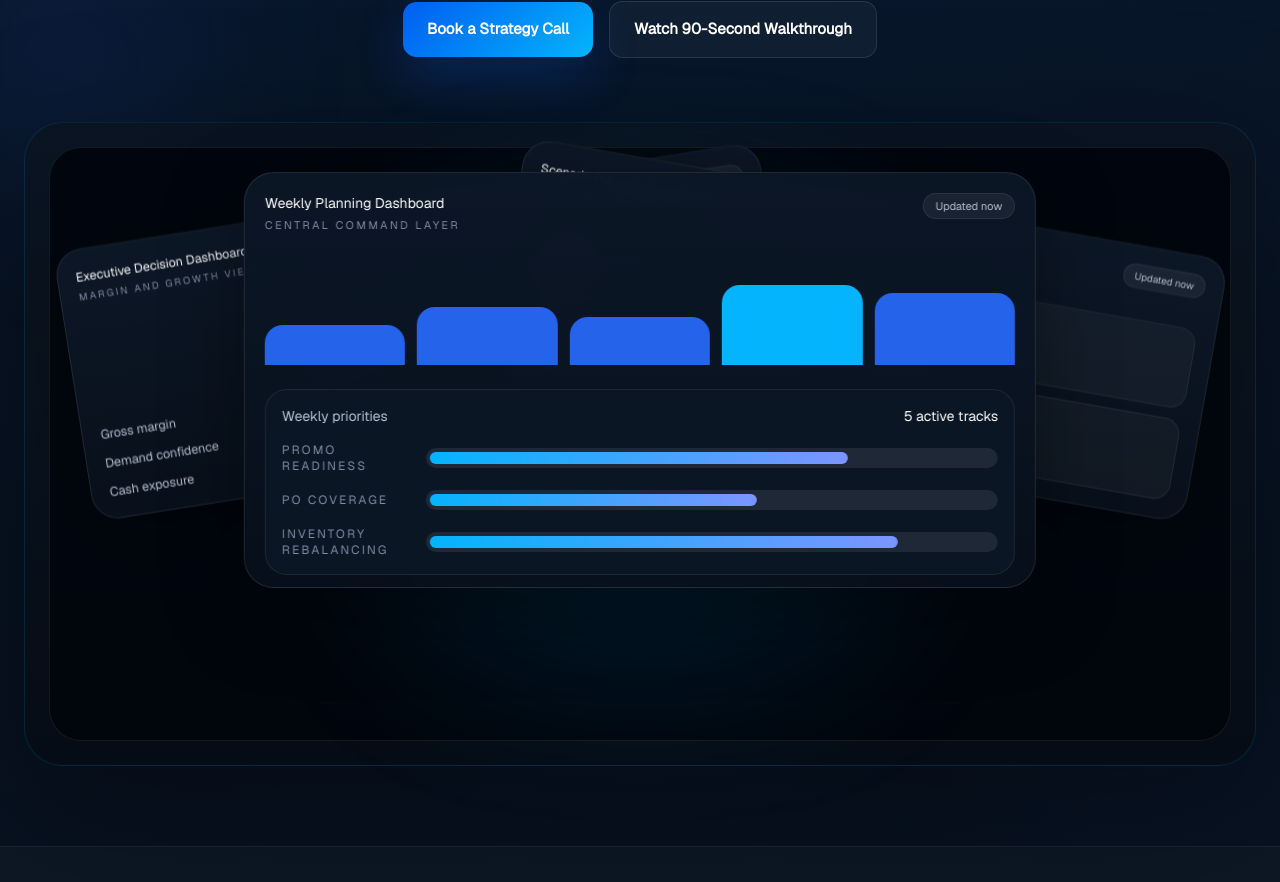
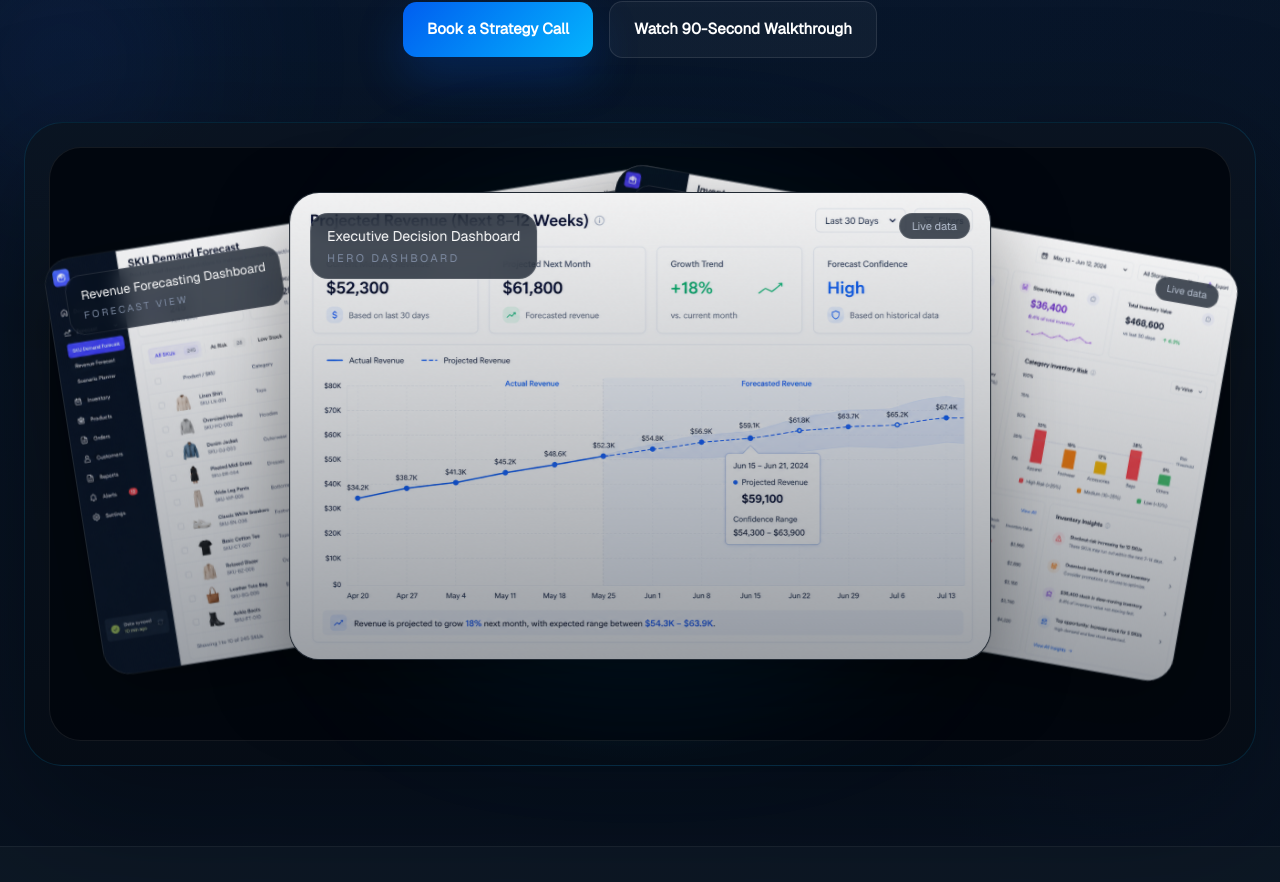
Before and after one commit to ArmanMehdi51214/scalesight_website, a Next.js app: page / in a window 1280 px wide. Shown: the part 536-1418 px from the top of the page. Built offline with nearby package versions, Linux system fonts and the light colour scheme.

Commit message:
replced the visuals with the provided visuals

```diff
--- a/components/PerspectiveShowcase.tsx
+++ b/components/PerspectiveShowcase.tsx
@@ -1,68 +1,74 @@
-function MiniBars() {
-  return (
-    <div className="mt-5 flex h-28 items-end gap-3">
-      {[40, 58, 48, 80, 72].map((height, index) => (
-        <div key={height} className="flex-1">
-          <div
-            className={`rounded-t-[18px] ${
-              index === 3 ? "bg-[#04b4fd]" : "bg-[#2563eb]"
-            }`}
-            style={{ height }}
-          />
-        </div>
-      ))}
-    </div>
-  );
-}
+import Image from "next/image";
 
-function MiniLines() {
-  return (
-    <svg aria-hidden="true" className="mt-5 h-24 w-full" viewBox="0 0 240 96" fill="none">
-      <path
-        d="M0 84C22 74 42 70 57 59C73 47 92 55 109 42C126 30 142 38 157 31C176 22 194 27 210 20C221 15 231 13 240 12"
-        stroke="rgba(4,180,253,0.9)"
-        strokeWidth="4"
-        strokeLinecap="round"
-      />
-      <path
-        d="M0 90C23 82 45 79 62 75C78 70 99 70 116 63C135 55 150 52 168 45C189 38 212 35 240 26"
-        stroke="rgba(120,149,255,0.38)"
-        strokeWidth="3"
-        strokeLinecap="round"
-        strokeDasharray="8 8"
-      />
-    </svg>
-  );
-}
+import visualOne from "@/public/dashboards for website/visual 1.png";
+import visualTwo from "@/public/dashboards for website/visual 2.png";
+import visualThree from "@/public/dashboards for website/viusal 3.png";
 
-function FanPanel({
+const showcaseCards = [
+  {
+    title: "Revenue Forecasting Dashboard",
+    label: "Forecast view",
+    image: visualTwo,
+    alt: "Revenue forecasting dashboard preview",
+    className:
+      "left-0 top-16 w-[68%] origin-left -rotate-[9deg] scale-[0.9] md:w-[62%]",
+    imageClassName: "object-cover object-left-top",
+  },
+  {
+    title: "Executive Decision Dashboard",
+    label: "Hero dashboard",
+    image: visualOne,
+    alt: "Executive decision dashboard preview",
+    className:
+      "left-1/2 top-5 z-20 w-[74%] -translate-x-1/2 md:w-[66%] lg:w-[62%]",
+    imageClassName: "object-cover object-center",
+  },
+  {
+    title: "Inventory Health Dashboard",
+    label: "Operations view",
+    image: visualThree,
+    alt: "Inventory health dashboard preview",
+    className:
+      "right-0 top-[4.5rem] w-[68%] origin-right rotate-[10deg] scale-[0.9] md:w-[62%]",
+    imageClassName: "object-cover object-right-top",
+  },
+] as const;
+
+function ShowcaseCard({
   title,
-  subtitle,
+  label,
+  image,
+  alt,
   className,
-  children,
-}: {
-  title: string;
-  subtitle: string;
-  className: string;
-  children: React.ReactNode;
-}) {
+  imageClassName,
+}: (typeof showcaseCards)[number]) {
   return (
     <article
-      className={`fan-panel absolute top-0 w-[70%] rounded-[30px] border border-white/10 bg-[linear-gradient(180deg,rgba(12,23,39,0.97),rgba(8,16,27,0.92))] p-5 shadow-[0_24px_80px_rgba(0,0,0,0.36)] ${className}`}
+      className={`fan-panel absolute aspect-[3/2] overflow-hidden rounded-[30px] border border-white/10 bg-[#08111c] shadow-[0_24px_80px_rgba(0,0,0,0.36)] ${className}`}
     >
-      <div className="flex items-start justify-between gap-3">
-        <div>
+      <Image
+        alt={alt}
+        className={imageClassName}
+        fill
+        placeholder="blur"
+        sizes="(max-width: 768px) 68vw, (max-width: 1280px) 42vw, 36vw"
+        src={image}
+      />
+
+      <div className="absolute inset-0 bg-[linear-gradient(180deg,rgba(7,17,31,0.05),rgba(7,17,31,0.4))]" />
+
+      <div className="absolute inset-x-0 top-0 flex items-start justify-between gap-3 p-4 md:p-5">
+        <div className="rounded-[18px] border border-white/10 bg-[rgba(7,17,31,0.72)] px-4 py-3 backdrop-blur-md">
           <p className="text-sm font-medium text-white">{title}</p>
           <p className="mt-1 text-[11px] uppercase tracking-[0.22em] text-[var(--text-muted)]">
-            {subtitle}
+            {label}
           </p>
         </div>
-        <span className="rounded-full border border-white/8 bg-[rgba(255,255,255,0.06)] px-3 py-1 text-[11px] text-[var(--text-secondary)]">
-          Updated now
+
+        <span className="rounded-full border border-white/10 bg-[rgba(7,17,31,0.72)] px-3 py-1 text-[11px] text-[var(--text-secondary)] backdrop-blur-md">
+          Live data
         </span>
       </div>
-
-      {children}
     </article>
   );
 }
@@ -72,81 +78,9 @@ export default function PerspectiveShowcase() {
     <div className="relative h-[34rem] perspective-[1800px]">
       <div className="absolute inset-0 rounded-[38px] bg-[radial-gradient(circle_at_center,rgba(4,180,253,0.18),transparent_58%)] blur-3xl" />
 
-      <FanPanel
-        title="Executive Decision Dashboard"
-        subtitle="Margin and growth view"
-        className="left-0 top-16 origin-left -rotate-[9deg] scale-[0.9]"
-      >
-        <MiniLines />
-        <div className="mt-5 space-y-3">
-          {[
-            ["Gross margin", "+2.1 pts"],
-            ["Demand confidence", "Strong"],
-            ["Cash exposure", "Moderate"],
-          ].map(([label, value]) => (
-            <div key={label} className="flex items-center justify-between text-sm">
-              <span className="text-[var(--text-secondary)]">{label}</span>
-              <span className="text-white">{value}</span>
-            </div>
-          ))}
-        </div>
-      </FanPanel>
-
-      <FanPanel
-        title="Weekly Planning Dashboard"
-        subtitle="Central command layer"
-        className="left-1/2 z-20 h-[26rem] -translate-x-1/2"
-      >
-        <MiniBars />
-        <div className="mt-6 rounded-[22px] border border-white/8 bg-[#0b1625] p-4">
-          <div className="flex items-center justify-between">
-            <p className="text-sm text-[var(--text-secondary)]">Weekly priorities</p>
-            <p className="text-sm text-white">5 active tracks</p>
-          </div>
-
-          <div className="mt-4 space-y-4">
-            {[
-              { label: "Promo readiness", width: "74%" },
-              { label: "PO coverage", width: "58%" },
-              { label: "Inventory rebalancing", width: "83%" },
-            ].map((item) => (
-              <div key={item.label} className="grid grid-cols-[132px_1fr] items-center gap-3">
-                <span className="text-xs uppercase tracking-[0.18em] text-[var(--text-muted)]">
-                  {item.label}
-                </span>
-                <div className="rounded-full bg-white/8 p-1">
-                  <div
-                    className="h-3 rounded-full bg-[linear-gradient(90deg,#04b4fd,#7c95ff)]"
-                    style={{ width: item.width }}
-                  />
-                </div>
-              </div>
-            ))}
-          </div>
-        </div>
-      </FanPanel>
-
-      <FanPanel
-        title="Scenario Planning Dashboard"
-        subtitle="What-if simulation"
-        className="right-0 top-[4.5rem] origin-right rotate-[10deg] scale-[0.9]"
-      >
-        <div className="mt-5 grid grid-cols-2 gap-3">
-          {[
-            ["Promo lift", "+14%"],
-            ["Stock risk", "-9%"],
-            ["Lead time", "Stable"],
-            ["Coverage", "11.2 wks"],
-          ].map(([label, value]) => (
-            <div key={label} className="rounded-[18px] border border-white/8 bg-[rgba(255,255,255,0.04)] p-4">
-              <p className="text-[11px] uppercase tracking-[0.2em] text-[var(--text-muted)]">
-                {label}
-              </p>
-              <p className="mt-3 text-lg font-medium text-white">{value}</p>
-            </div>
-          ))}
-        </div>
-      </FanPanel>
+      {showcaseCards.map((card) => (
+        <ShowcaseCard key={card.title} {...card} />
+      ))}
     </div>
   );
 }
```
